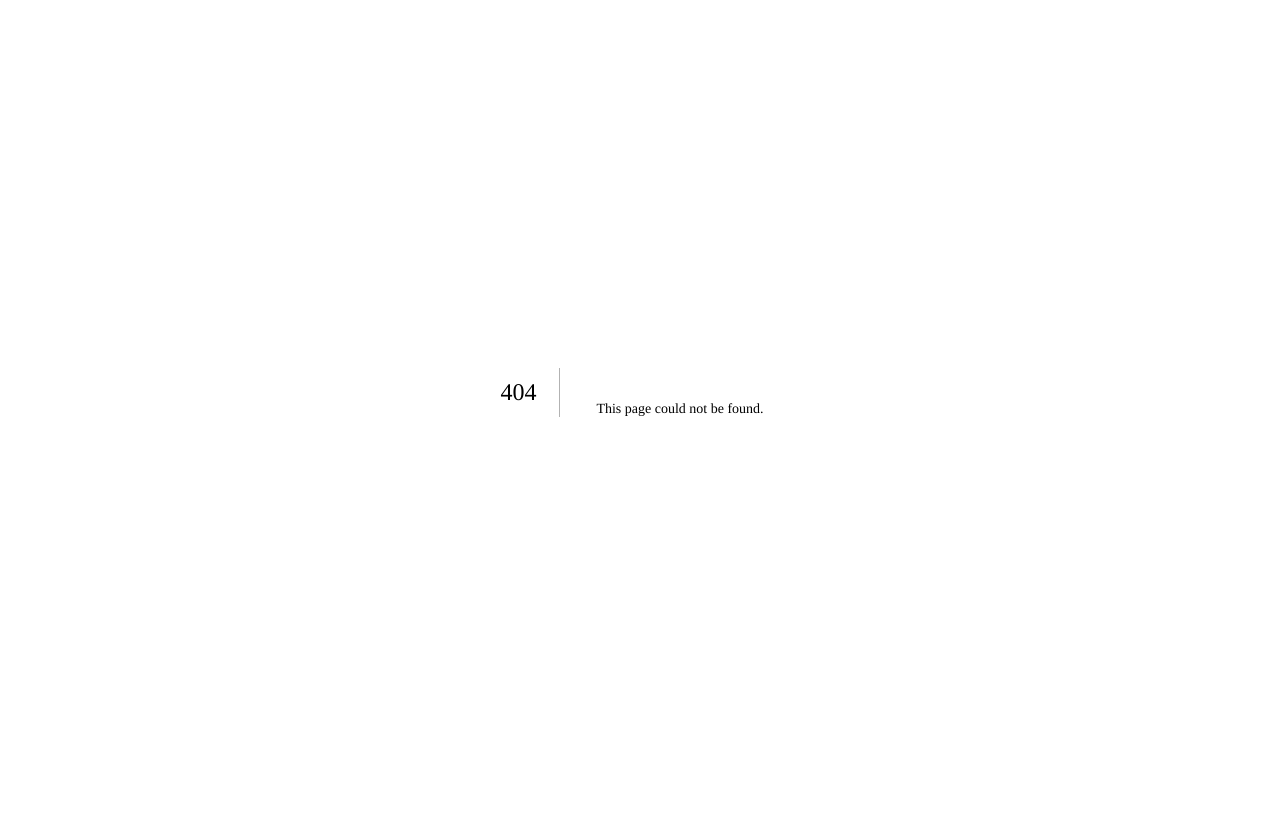
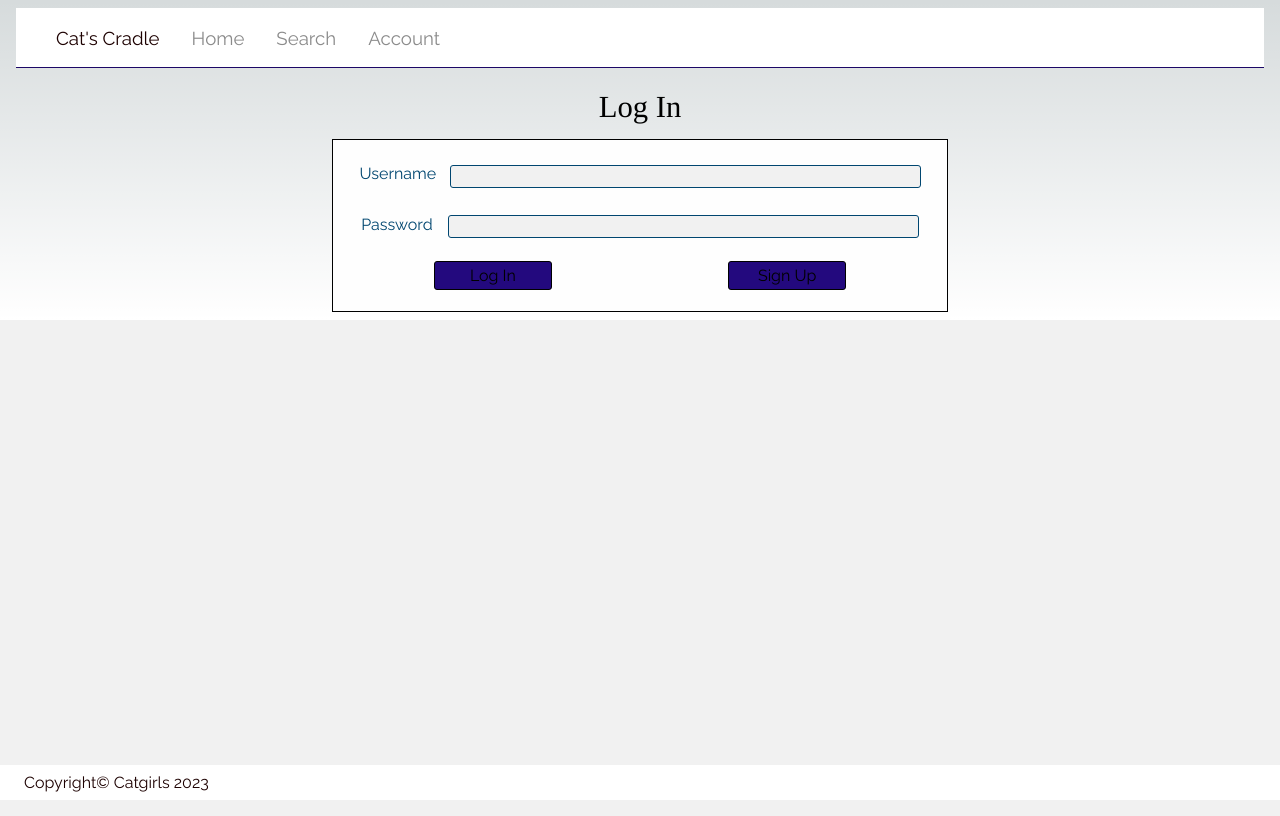
Before and after one commit to ethcala/fullstacktwo-frontend, a Next.js app in the folder cats-cradle/: page /account in a window 1280 px wide. Before the commit this address had no page. Built offline with nearby package versions, Linux system fonts and the light colour scheme; a web font is replaced by a local one.

Commit message:
account page and styling

```diff
--- /dev/null
+++ b/cats-cradle/src/pages/account.tsx
@@ -0,0 +1,53 @@
+import Footer from "@/components/footer";
+import Header from "@/components/header";
+import { useState } from "react";
+
+export default function Account() {
+    const [username, setUsername] = useState("");
+    const [password, setPassword] = useState("");
+    let user = null;
+    async function login(event:any) {
+        event.preventDefault();
+        fetch("https://thecatscradle.azurewebsites.net/login", {
+            method: "POST",
+            body: JSON.stringify({
+                username, password
+            }),
+            headers: {
+                "content-type": "application/json"
+            },
+        }).catch((err) => console.log(err));
+    }
+
+    if(user == null) {
+        return (
+            <div>
+                <Header current="Account" />
+                <div className="center-x stack">
+                    <h3>Log In</h3>
+                    <form onSubmit={login} >
+                        <div className="row space-evenly">
+                            <label>Username </label>
+                            <input type="text" id="username" name="username" onChange={(e) => setUsername(e.target.value)}></input>
+                        </div>
+                        <div className="row space-evenly">
+                            <label>Password </label>
+                            <input type="password" id="password" name="password" onChange={(e) => setPassword(e.target.value)}></input>
+                        </div>
+                        <div className="row">
+                            <button type="submit">Log In</button>
+                            <button>Sign Up</button>
+                        </div>
+                    </form>
+                </div>
+                <Footer />
+            </div>
+        )
+    } else {
+        <div>
+            <Header current="Account" />
+
+            <Footer />
+        </div>
+    }
+}
--- a/cats-cradle/src/pages/search.tsx
+++ b/cats-cradle/src/pages/search.tsx
@@ -5,6 +5,7 @@ export default function Search() {
     return (
         <div>
             <Header current="Search" />
+            <div className="center-x">
                 <form action="/search-info" method="post">
                     <div className="row">
                         <input type="radio" id="sellers" name="type" value="sellers" />
@@ -14,11 +15,12 @@ export default function Search() {
                         <input type="radio" id="listings" name="type" value="listings" defaultChecked />
                         <label htmlFor="listings">Listings</label>
                     </div>
-                <div className="row">
-                    <input type="text" name="search" id="search"></input>
+                    <div className="stack">
+                        <input className="w-100 mb-1" type="text" name="search" id="search"></input>
                         <button type="submit">Search</button>
                     </div>
                 </form>
+            </div>
             <Footer />
         </div>
     )
```
Lines whose indentation alone changed are shown as unchanged.
